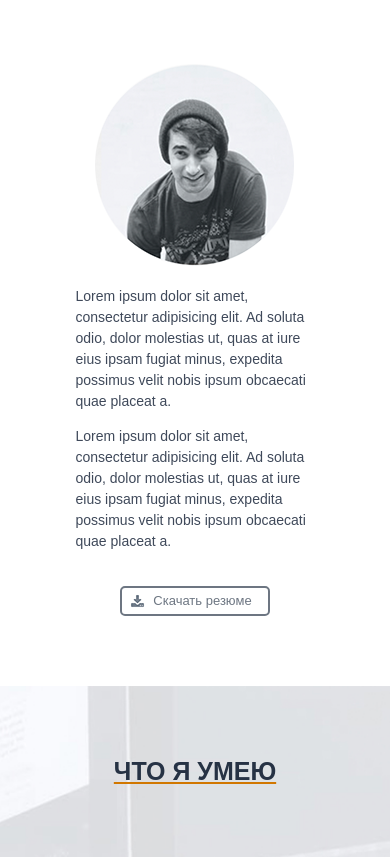
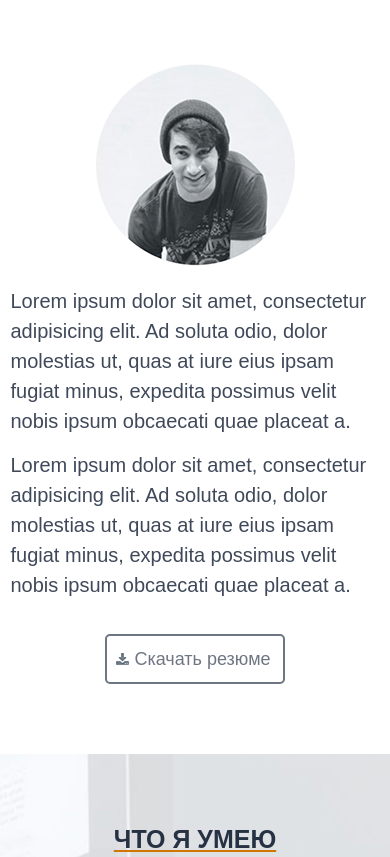
Before and after one commit to Vladislav-Fomin/Vladilav-Fomin.github.io, a plain HTML site: page src/index.html in a window 390 px wide. Shown: the part 947-1804 px from the top of the page. Drawn offline with Linux system fonts and the light colour scheme; files whose address does not match are found by name.

Commit message:
Add files via upload

```diff
--- a/src/css/style.css
+++ b/src/css/style.css
@@ -278,6 +278,16 @@ main.start{
 }
 .inf input:active{
     transform: scale(0.9)
+}
+@media (max-width:768px){
+    .inf p{
+        font-size: 20px;
+    }
+    .inf input{
+        width: 180px;
+        height: 50px;
+        font-size: 18px;
+    }
 }
 .header1{
     background: url(../img/bg2.jpg) center/cover no-repeat;
--- a/src/index.html
+++ b/src/index.html
@@ -92,8 +92,7 @@
         <section class="main1">
            <div class="container">
            <div class="row justify-content-center">
-           <div class="col-8">
-
+           <div class="col-lg-8">
             <div class="inf">
                 <h2>ОБО МНЕ</h2>
                 <img src="img/mini_man.png" alt="">
@@ -284,7 +283,7 @@
         <section class="review">
           <div class="container">
           <div class="row justify-content-center">
-          <div class="col-8">
+          <div class="col-lg-8">
            <img src="img/review.jpg" alt="">
             <p>Lorem ipsum dolor sit amet, consectetur adipisicing elit. Exercitationem reprehenderit voluptas numquam molestiae veniam ut nihil iste deserunt veritatis sit.</p>
             <p>Какой-то человек</p>
@@ -301,7 +300,7 @@
     <footer>
        <div class="container">
        <div class="row justify-content-center">
-       <div class="col-8">
+       <div class="col-8 col-lg-10">
         <div class="header6">
             <h2>МОИ КОНТАКТЫ</h2>
         </div>
```
